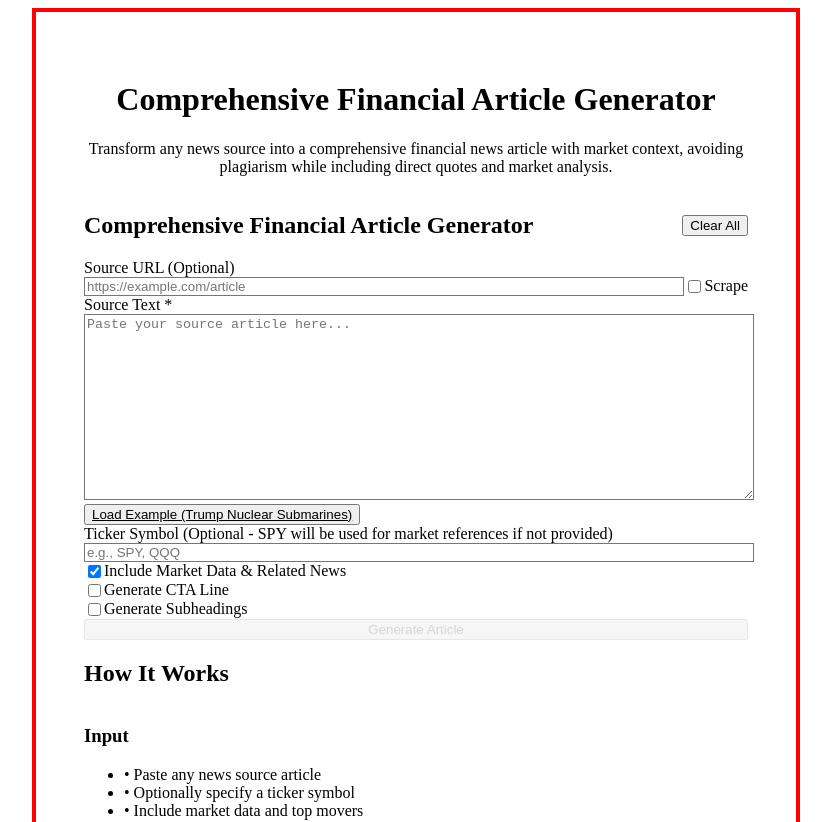
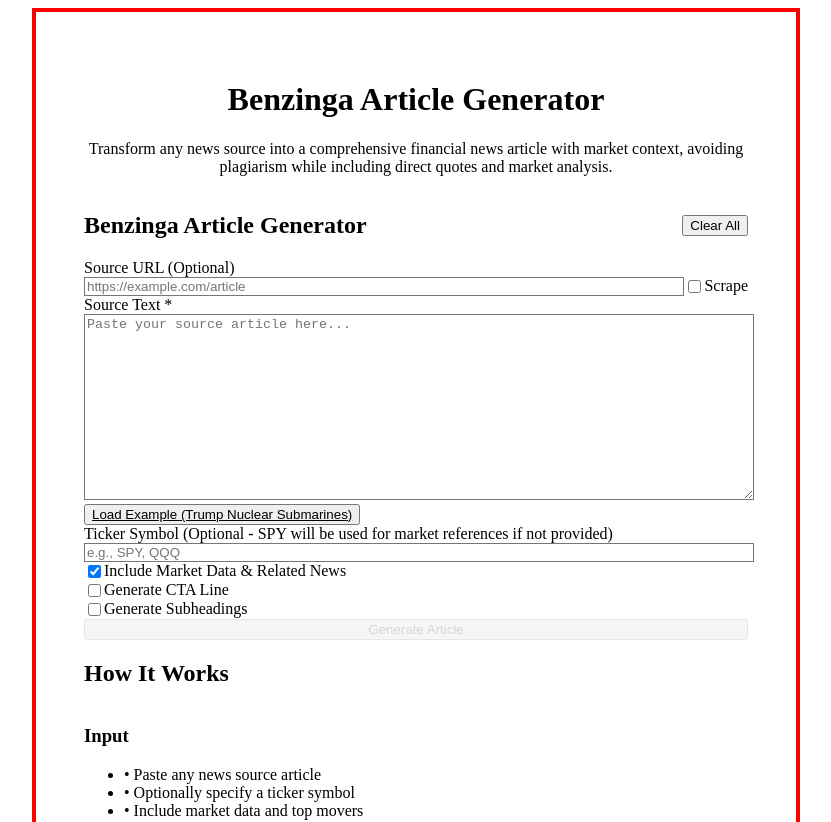
Before and after one commit to cohen2you/news-story-generator, a Next.js app: page /comprehensive-article in a window 1280 px wide. Shown: the top 822 px of the page, without its empty margins (224-1055 px from the left). Built offline with nearby package versions, Linux system fonts and the light colour scheme.

Commit message:
Update title from 'Comprehensive Financial Article Generator' to 'Benzinga Article Generator'

```diff
--- a/app/comprehensive-article/page.tsx
+++ b/app/comprehensive-article/page.tsx
@@ -8,7 +8,7 @@ export default function ComprehensiveArticlePage() {
       <div className="max-w-6xl mx-auto px-4">
         <div className="text-center mb-8">
           <h1 className="text-3xl font-bold text-gray-900 mb-4">
-            Comprehensive Financial Article Generator
+            Benzinga Article Generator
           </h1>
           <p className="text-lg text-gray-600 max-w-3xl mx-auto">
             Transform any news source into a comprehensive financial news article with market context,
--- a/app/page.tsx
+++ b/app/page.tsx
@@ -1397,7 +1397,7 @@ export default function PRStoryGeneratorPage() {
   return (
     <div style={{ maxWidth: 700, margin: 'auto', padding: 20, fontFamily: 'Arial, sans-serif' }}>
       <div style={{ display: 'flex', justifyContent: 'space-between', alignItems: 'center', marginBottom: 20 }}>
-      <h1>Comprehensive Financial Article Generator</h1>
+              <h1>Benzinga Article Generator</h1>
         <button
           onClick={handleClearAll}
           style={{ padding: '6px 12px', background: '#b91c1c', color: 'white', border: 'none', borderRadius: 4 }}
--- a/components/ComprehensiveArticleForm.tsx
+++ b/components/ComprehensiveArticleForm.tsx
@@ -127,7 +127,7 @@ While Trump announced on July 14 that he would sign off on "severe tariffs" agai
   return (
     <div className="max-w-4xl mx-auto p-6 bg-white rounded-lg shadow-lg">
       <div className="flex justify-between items-center mb-6">
-        <h2 className="text-2xl font-bold text-gray-800">Comprehensive Financial Article Generator</h2>
+        <h2 className="text-2xl font-bold text-gray-800">Benzinga Article Generator</h2>
         <button
           onClick={handleClearAll}
           className="px-4 py-2 bg-red-600 text-white rounded-md hover:bg-red-700 focus:outline-none focus:ring-2 focus:ring-red-500"
```
